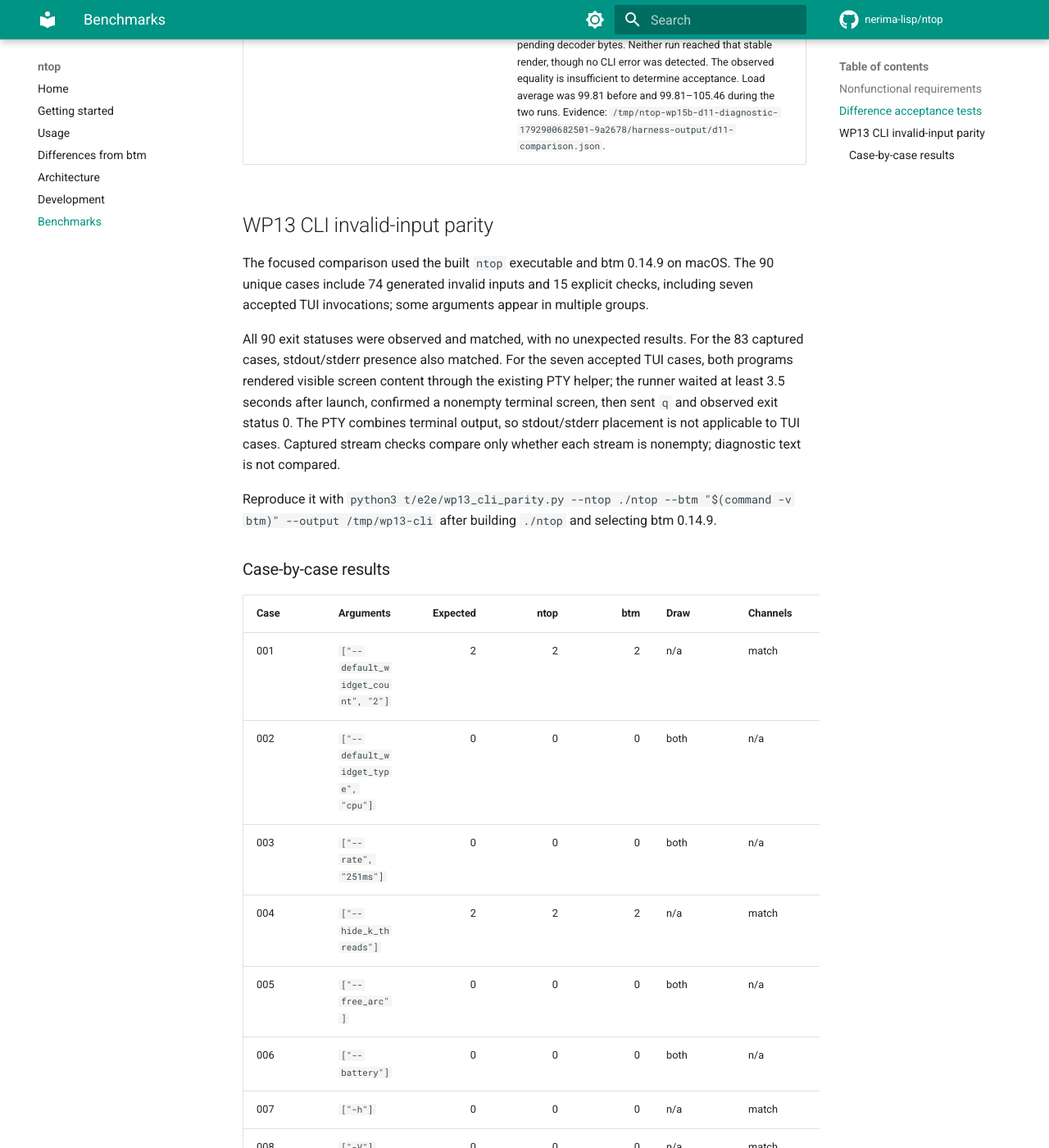
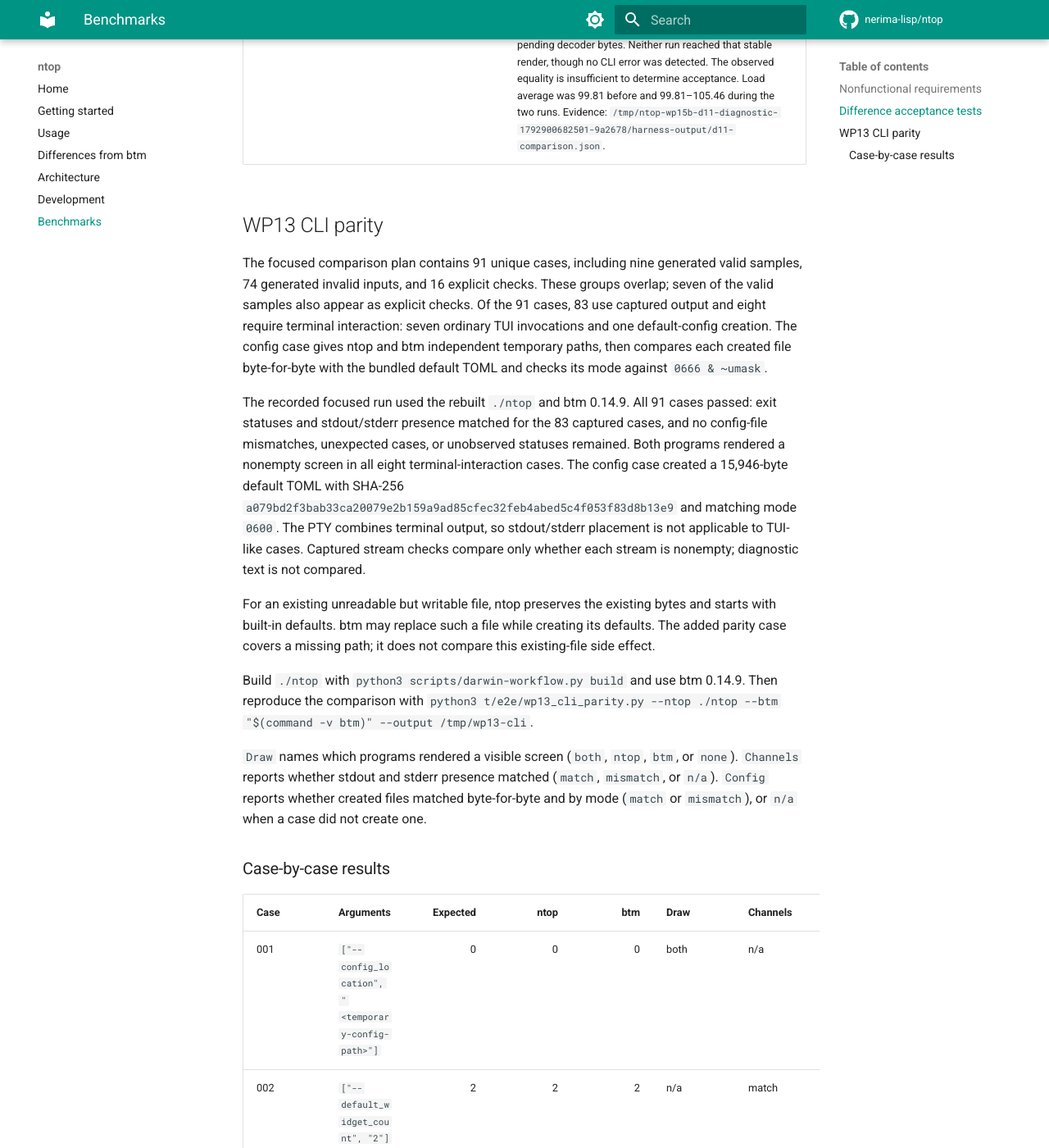
Before and after one commit to nerima-lisp/ntop, an MkDocs documentation site: the page built from docs/src/benchmarks.md, in a window 1280 px wide and 1400 px high, scrolled down 4045 px. Shown: the whole window at 82% size. Built offline with MkDocs 1.6.1 and Material for MkDocs 9.7.7, drawn with Linux system fonts in a browser that asks for light colours; comment, search, counter and statistics services are not loaded; some of the changed text lies outside the part shown.

Commit message:
fix(cli): initialize missing config paths
Create missing parent directories and write btm 0.14.9 defaults at a missing
config location. Preserve existing files and reject final symlinks.

Verification before rebase: check-local.py passed (2 Python tests, 36 packages,
363 source files); WP13 btm parity passed 91/91.

The full test run had 2,530 passes, 4 skips, and 1 failure out of 2,535. The
sole failure was Darwin battery boundary > brackets the native charge and
status read with pmset in unchanged t/platform/darwin/infrastructure-power-test.lisp.
It depends on the host battery state and was excluded per user direction.

After rebase onto current origin/main, check-local.py reports four over-500-line
files in the existing WP15 harness. These files are outside this change.

```diff
--- a/docs/src/benchmarks.md
+++ b/docs/src/benchmarks.md
@@ -35,107 +35,110 @@
 | D9 | Fixed sampling period | **PASS** | The application-sampler test used a 700 ms fixed period and a simulated 300 ms collection delay. Three live samples remained exactly 700 ms apart on the virtual clock (0 ms period error); the warm-up sample was discarded. |
 | D11 | `--free_arc` behavior | **INCOMPLETE** | With and without `--free_arc`, each run produced one valid initial full-screen signature containing CPU and Memory panels. The separate Memory/ARC comparison found no `ARC:` row in either capture. Acceptance requires at least two identical valid signatures and a 1.2-second stable interval after at least 200 ms without PTY output or pending decoder bytes. Neither run reached that stable render, though no CLI error was detected. The observed equality is insufficient to determine acceptance. Load average was 99.81 before and 99.81–105.46 during the two runs. Evidence: `/tmp/ntop-wp15b-d11-diagnostic-1792900682501-9a2678/harness-output/d11-comparison.json`. |
 
-## WP13 CLI invalid-input parity
+## WP13 CLI parity
 
-The focused comparison used the built `ntop` executable and btm 0.14.9 on macOS. The 90 unique cases include 74 generated invalid inputs and 15 explicit checks, including seven accepted TUI invocations; some arguments appear in multiple groups.
+The focused comparison plan contains 91 unique cases, including nine generated valid samples, 74 generated invalid inputs, and 16 explicit checks. These groups overlap; seven of the valid samples also appear as explicit checks. Of the 91 cases, 83 use captured output and eight require terminal interaction: seven ordinary TUI invocations and one default-config creation. The config case gives ntop and btm independent temporary paths, then compares each created file byte-for-byte with the bundled default TOML and checks its mode against `0666 & ~umask`.
 
-All 90 exit statuses were observed and matched, with no unexpected results. For the 83 captured cases, stdout/stderr presence also matched. For the seven accepted TUI cases, both programs rendered visible screen content through the existing PTY helper; the runner waited at least 3.5 seconds after launch, confirmed a nonempty terminal screen, then sent `q` and observed exit status 0. The PTY combines terminal output, so stdout/stderr placement is not applicable to TUI cases. Captured stream checks compare only whether each stream is nonempty; diagnostic text is not compared.
+The recorded focused run used the rebuilt `./ntop` and btm 0.14.9. All 91 cases passed: exit statuses and stdout/stderr presence matched for the 83 captured cases, and no config-file mismatches, unexpected cases, or unobserved statuses remained. Both programs rendered a nonempty screen in all eight terminal-interaction cases. The config case created a 15,946-byte default TOML with SHA-256 `a079bd2f3bab33ca20079e2b159a9ad85cfec32feb4abed5c4f053f83d8b13e9` and matching mode `0600`. The PTY combines terminal output, so stdout/stderr placement is not applicable to TUI-like cases. Captured stream checks compare only whether each stream is nonempty; diagnostic text is not compared.
 
-Reproduce it with `python3 t/e2e/wp13_cli_parity.py --ntop ./ntop --btm "$(command -v btm)" --output /tmp/wp13-cli` after building `./ntop` and selecting btm 0.14.9.
+For an existing unreadable but writable file, ntop preserves the existing bytes and starts with built-in defaults. btm may replace such a file while creating its defaults. The added parity case covers a missing path; it does not compare this existing-file side effect.
+
+Build `./ntop` with `python3 scripts/darwin-workflow.py build` and use btm 0.14.9. Then reproduce the comparison with `python3 t/e2e/wp13_cli_parity.py --ntop ./ntop --btm "$(command -v btm)" --output /tmp/wp13-cli`.
+
+`Draw` names which programs rendered a visible screen (`both`, `ntop`, `btm`, or `none`). `Channels` reports whether stdout and stderr presence matched (`match`, `mismatch`, or `n/a`). `Config` reports whether created files matched byte-for-byte and by mode (`match` or `mismatch`), or `n/a` when a case did not create one.
 
 ### Case-by-case results
 
-| Case | Arguments | Expected | ntop | btm | Draw | Channels | Result |
-|---|---|---:|---:|---:|---|---|---|
-| 001 | `["--default_widget_count", "2"]` | 2 | 2 | 2 | n/a | match | pass |
-| 002 | `["--default_widget_type", "cpu"]` | 0 | 0 | 0 | both | n/a | pass |
-| 003 | `["--rate", "251ms"]` | 0 | 0 | 0 | both | n/a | pass |
-| 004 | `["--hide_k_threads"]` | 2 | 2 | 2 | n/a | match | pass |
-| 005 | `["--free_arc"]` | 0 | 0 | 0 | both | n/a | pass |
-| 006 | `["--battery"]` | 0 | 0 | 0 | both | n/a | pass |
-| 007 | `["-h"]` | 0 | 0 | 0 | n/a | match | pass |
-| 008 | `["-V"]` | 0 | 0 | 0 | n/a | match | pass |
-| 009 | `["--autohide_time=false"]` | 2 | 2 | 2 | n/a | match | pass |
-| 010 | `["--basic=false"]` | 2 | 2 | 2 | n/a | match | pass |
-| 011 | `["--config_location"]` | 2 | 2 | 2 | n/a | match | pass |
-| 012 | `["--config-location"]` | 2 | 2 | 2 | n/a | match | pass |
-| 013 | `["--config"]` | 2 | 2 | 2 | n/a | match | pass |
-| 014 | `["-C"]` | 2 | 2 | 2 | n/a | match | pass |
-| 015 | `["--default_time_value", "abc"]` | 1 | 1 | 1 | n/a | match | pass |
-| 016 | `["--default_time_value", "29999ms"]` | 1 | 1 | 1 | n/a | match | pass |
-| 017 | `["--default-time-value", "abc"]` | 1 | 1 | 1 | n/a | match | pass |
-| 018 | `["--default-time-value", "29999ms"]` | 1 | 1 | 1 | n/a | match | pass |
-| 019 | `["-t", "abc"]` | 1 | 1 | 1 | n/a | match | pass |
-| 020 | `["-t", "29999ms"]` | 1 | 1 | 1 | n/a | match | pass |
-| 021 | `["--default_widget_count", "not-an-integer"]` | 2 | 2 | 2 | n/a | match | pass |
-| 022 | `["--default-widget-count", "not-an-integer"]` | 2 | 2 | 2 | n/a | match | pass |
-| 023 | `["--default_widget_type", "not-a-choice"]` | 2 | 2 | 2 | n/a | match | pass |
-| 024 | `["--default-widget-type", "not-a-choice"]` | 2 | 2 | 2 | n/a | match | pass |
-| 025 | `["--disable_click=false"]` | 2 | 2 | 2 | n/a | match | pass |
-| 026 | `["--disable_keys=false"]` | 2 | 2 | 2 | n/a | match | pass |
-| 027 | `["--dot_marker=false"]` | 2 | 2 | 2 | n/a | match | pass |
-| 028 | `["--expanded=false"]` | 2 | 2 | 2 | n/a | match | pass |
-| 029 | `["--hide_time=false"]` | 2 | 2 | 2 | n/a | match | pass |
-| 030 | `["--rate", "abc"]` | 1 | 1 | 1 | n/a | match | pass |
-| 031 | `["--rate", "249ms"]` | 1 | 1 | 1 | n/a | match | pass |
-| 032 | `["-r", "abc"]` | 1 | 1 | 1 | n/a | match | pass |
-| 033 | `["-r", "249ms"]` | 1 | 1 | 1 | n/a | match | pass |
-| 034 | `["--retention", "abc"]` | 1 | 1 | 1 | n/a | match | pass |
-| 035 | `["--show_table_scroll_position=false"]` | 2 | 2 | 2 | n/a | match | pass |
-| 036 | `["--time_delta", "abc"]` | 1 | 1 | 1 | n/a | match | pass |
-| 037 | `["--time_delta", "999ms"]` | 1 | 1 | 1 | n/a | match | pass |
-| 038 | `["--time-delta", "abc"]` | 1 | 1 | 1 | n/a | match | pass |
-| 039 | `["--time-delta", "999ms"]` | 1 | 1 | 1 | n/a | match | pass |
-| 040 | `["-d", "abc"]` | 1 | 1 | 1 | n/a | match | pass |
-| 041 | `["-d", "999ms"]` | 1 | 1 | 1 | n/a | match | pass |
-| 042 | `["--case_sensitive=false"]` | 2 | 2 | 2 | n/a | match | pass |
-| 043 | `["--current_usage=false"]` | 2 | 2 | 2 | n/a | match | pass |
-| 044 | `["--disable_advanced_kill=false"]` | 2 | 2 | 2 | n/a | match | pass |
-| 045 | `["--read_only=false"]` | 2 | 2 | 2 | n/a | match | pass |
-| 046 | `["--hide_k_threads=false"]` | 2 | 2 | 2 | n/a | match | pass |
-| 047 | `["--get_threads=false"]` | 2 | 2 | 2 | n/a | match | pass |
-| 048 | `["--process_default_sort", "not-a-column"]` | 1 | 1 | 1 | n/a | match | pass |
-| 049 | `["--process-default-sort", "not-a-column"]` | 1 | 1 | 1 | n/a | match | pass |
-| 050 | `["--group_processes=false"]` | 2 | 2 | 2 | n/a | match | pass |
-| 051 | `["--process_memory_as_value=false"]` | 2 | 2 | 2 | n/a | match | pass |
-| 052 | `["--process_command=false"]` | 2 | 2 | 2 | n/a | match | pass |
-| 053 | `["--regex=false"]` | 2 | 2 | 2 | n/a | match | pass |
-| 054 | `["--tree=false"]` | 2 | 2 | 2 | n/a | match | pass |
-| 055 | `["--tree_collapse=false"]` | 2 | 2 | 2 | n/a | match | pass |
-| 056 | `["--unnormalized_cpu=false"]` | 2 | 2 | 2 | n/a | match | pass |
-| 057 | `["--whole_word=false"]` | 2 | 2 | 2 | n/a | match | pass |
-| 058 | `["--celsius=false"]` | 2 | 2 | 2 | n/a | match | pass |
-| 059 | `["--fahrenheit=false"]` | 2 | 2 | 2 | n/a | match | pass |
-| 060 | `["--kelvin=false"]` | 2 | 2 | 2 | n/a | match | pass |
-| 061 | `["--cpu_left_legend=false"]` | 2 | 2 | 2 | n/a | match | pass |
-| 062 | `["--default_cpu_entry", "not-a-choice"]` | 2 | 2 | 2 | n/a | match | pass |
-| 063 | `["--default-cpu-entry", "not-a-choice"]` | 2 | 2 | 2 | n/a | match | pass |
-| 064 | `["--hide_avg_cpu=false"]` | 2 | 2 | 2 | n/a | match | pass |
-| 065 | `["--memory_legend", "not-a-choice"]` | 2 | 2 | 2 | n/a | match | pass |
-| 066 | `["--memory-legend", "not-a-choice"]` | 2 | 2 | 2 | n/a | match | pass |
-| 067 | `["--enable_cache_memory=false"]` | 2 | 2 | 2 | n/a | match | pass |
-| 068 | `["--free_arc=false"]` | 2 | 2 | 2 | n/a | match | pass |
-| 069 | `["--short_gpu_names=false"]` | 2 | 2 | 2 | n/a | match | pass |
-| 070 | `["--network_legend", "not-a-choice"]` | 2 | 2 | 2 | n/a | match | pass |
-| 071 | `["--network-legend", "not-a-choice"]` | 2 | 2 | 2 | n/a | match | pass |
-| 072 | `["--network_use_bytes=false"]` | 2 | 2 | 2 | n/a | match | pass |
-| 073 | `["--network_use_binary_prefix=false"]` | 2 | 2 | 2 | n/a | match | pass |
-| 074 | `["--network_use_log=false"]` | 2 | 2 | 2 | n/a | match | pass |
-| 075 | `["--use_old_network_legend=false"]` | 2 | 2 | 2 | n/a | match | pass |
-| 076 | `["--show_packets=false"]` | 2 | 2 | 2 | n/a | match | pass |
-| 077 | `["--network_start_zeroed=false"]` | 2 | 2 | 2 | n/a | match | pass |
-| 078 | `["--battery=false"]` | 2 | 2 | 2 | n/a | match | pass |
-| 079 | `["--disable_gpu=false"]` | 2 | 2 | 2 | n/a | match | pass |
-| 080 | `["--theme", "not-a-choice"]` | 2 | 2 | 2 | n/a | match | pass |
-| 081 | `["--help=invalid"]` | 2 | 2 | 2 | n/a | match | pass |
-| 082 | `["--version=invalid"]` | 2 | 2 | 2 | n/a | match | pass |
-| 083 | `["--bogus"]` | 2 | 2 | 2 | n/a | match | pass |
-| 084 | `["--theme", "bad"]` | 2 | 2 | 2 | n/a | match | pass |
-| 085 | `["--default_widget_type", "foo"]` | 2 | 2 | 2 | n/a | match | pass |
-| 086 | `["--rate", "100"]` | 1 | 1 | 1 | n/a | match | pass |
-| 087 | `["--rate", "250"]` | 0 | 0 | 0 | both | n/a | pass |
-| 088 | `["--rate", "250ms"]` | 0 | 0 | 0 | both | n/a | pass |
-| 089 | `["--retention", "59999ms"]` | 0 | 0 | 0 | both | n/a | pass |
-| 090 | `["--celsius", "--kelvin"]` | 2 | 2 | 2 | n/a | match | pass |
-
-The valid path argument `--config_location /tmp/config` is outside this invalid-input comparison. btm proceeds to terminal initialization, and its non-TTY failure emits terminal-control bytes on stdout. ntop rejects config-location values before launching the TUI; that behavior is not covered here.
+| Case | Arguments | Expected | ntop | btm | Draw | Channels | Config | Result |
+|---|---|---:|---:|---:|---|---|---|---|
+| 001 | `["--config_location", "<temporary-config-path>"]` | 0 | 0 | 0 | both | n/a | match | pass |
+| 002 | `["--default_widget_count", "2"]` | 2 | 2 | 2 | n/a | match | n/a | pass |
+| 003 | `["--default_widget_type", "cpu"]` | 0 | 0 | 0 | both | n/a | n/a | pass |
+| 004 | `["--rate", "251ms"]` | 0 | 0 | 0 | both | n/a | n/a | pass |
+| 005 | `["--hide_k_threads"]` | 2 | 2 | 2 | n/a | match | n/a | pass |
+| 006 | `["--free_arc"]` | 0 | 0 | 0 | both | n/a | n/a | pass |
+| 007 | `["--battery"]` | 0 | 0 | 0 | both | n/a | n/a | pass |
+| 008 | `["-h"]` | 0 | 0 | 0 | n/a | match | n/a | pass |
+| 009 | `["-V"]` | 0 | 0 | 0 | n/a | match | n/a | pass |
+| 010 | `["--autohide_time=false"]` | 2 | 2 | 2 | n/a | match | n/a | pass |
+| 011 | `["--basic=false"]` | 2 | 2 | 2 | n/a | match | n/a | pass |
+| 012 | `["--config_location"]` | 2 | 2 | 2 | n/a | match | n/a | pass |
+| 013 | `["--config-location"]` | 2 | 2 | 2 | n/a | match | n/a | pass |
+| 014 | `["--config"]` | 2 | 2 | 2 | n/a | match | n/a | pass |
+| 015 | `["-C"]` | 2 | 2 | 2 | n/a | match | n/a | pass |
+| 016 | `["--default_time_value", "abc"]` | 1 | 1 | 1 | n/a | match | n/a | pass |
+| 017 | `["--default_time_value", "29999ms"]` | 1 | 1 | 1 | n/a | match | n/a | pass |
+| 018 | `["--default-time-value", "abc"]` | 1 | 1 | 1 | n/a | match | n/a | pass |
+| 019 | `["--default-time-value", "29999ms"]` | 1 | 1 | 1 | n/a | match | n/a | pass |
+| 020 | `["-t", "abc"]` | 1 | 1 | 1 | n/a | match | n/a | pass |
+| 021 | `["-t", "29999ms"]` | 1 | 1 | 1 | n/a | match | n/a | pass |
+| 022 | `["--default_widget_count", "not-an-integer"]` | 2 | 2 | 2 | n/a | match | n/a | pass |
+| 023 | `["--default-widget-count", "not-an-integer"]` | 2 | 2 | 2 | n/a | match | n/a | pass |
+| 024 | `["--default_widget_type", "not-a-choice"]` | 2 | 2 | 2 | n/a | match | n/a | pass |
+| 025 | `["--default-widget-type", "not-a-choice"]` | 2 | 2 | 2 | n/a | match | n/a | pass |
+| 026 | `["--disable_click=false"]` | 2 | 2 | 2 | n/a | match | n/a | pass |
+| 027 | `["--disable_keys=false"]` | 2 | 2 | 2 | n/a | match | n/a | pass |
+| 028 | `["--dot_marker=false"]` | 2 | 2 | 2 | n/a | match | n/a | pass |
+| 029 | `["--expanded=false"]` | 2 | 2 | 2 | n/a | match | n/a | pass |
+| 030 | `["--hide_time=false"]` | 2 | 2 | 2 | n/a | match | n/a | pass |
+| 031 | `["--rate", "abc"]` | 1 | 1 | 1 | n/a | match | n/a | pass |
+| 032 | `["--rate", "249ms"]` | 1 | 1 | 1 | n/a | match | n/a | pass |
+| 033 | `["-r", "abc"]` | 1 | 1 | 1 | n/a | match | n/a | pass |
+| 034 | `["-r", "249ms"]` | 1 | 1 | 1 | n/a | match | n/a | pass |
+| 035 | `["--retention", "abc"]` | 1 | 1 | 1 | n/a | match | n/a | pass |
+| 036 | `["--show_table_scroll_position=false"]` | 2 | 2 | 2 | n/a | match | n/a | pass |
+| 037 | `["--time_delta", "abc"]` | 1 | 1 | 1 | n/a | match | n/a | pass |
+| 038 | `["--time_delta", "999ms"]` | 1 | 1 | 1 | n/a | match | n/a | pass |
+| 039 | `["--time-delta", "abc"]` | 1 | 1 | 1 | n/a | match | n/a | pass |
+| 040 | `["--time-delta", "999ms"]` | 1 | 1 | 1 | n/a | match | n/a | pass |
+| 041 | `["-d", "abc"]` | 1 | 1 | 1 | n/a | match | n/a | pass |
+| 042 | `["-d", "999ms"]` | 1 | 1 | 1 | n/a | match | n/a | pass |
+| 043 | `["--case_sensitive=false"]` | 2 | 2 | 2 | n/a | match | n/a | pass |
+| 044 | `["--current_usage=false"]` | 2 | 2 | 2 | n/a | match | n/a | pass |
+| 045 | `["--disable_advanced_kill=false"]` | 2 | 2 | 2 | n/a | match | n/a | pass |
+| 046 | `["--read_only=false"]` | 2 | 2 | 2 | n/a | match | n/a | pass |
+| 047 | `["--hide_k_threads=false"]` | 2 | 2 | 2 | n/a | match | n/a | pass |
+| 048 | `["--get_threads=false"]` | 2 | 2 | 2 | n/a | match | n/a | pass |
+| 049 | `["--process_default_sort", "not-a-column"]` | 1 | 1 | 1 | n/a | match | n/a | pass |
+| 050 | `["--process-default-sort", "not-a-column"]` | 1 | 1 | 1 | n/a | match | n/a | pass |
+| 051 | `["--group_processes=false"]` | 2 | 2 | 2 | n/a | match | n/a | pass |
+| 052 | `["--process_memory_as_value=false"]` | 2 | 2 | 2 | n/a | match | n/a | pass |
+| 053 | `["--process_command=false"]` | 2 | 2 | 2 | n/a | match | n/a | pass |
+| 054 | `["--regex=false"]` | 2 | 2 | 2 | n/a | match | n/a | pass |
+| 055 | `["--tree=false"]` | 2 | 2 | 2 | n/a | match | n/a | pass |
+| 056 | `["--tree_collapse=false"]` | 2 | 2 | 2 | n/a | match | n/a | pass |
+| 057 | `["--unnormalized_cpu=false"]` | 2 | 2 | 2 | n/a | match | n/a | pass |
+| 058 | `["--whole_word=false"]` | 2 | 2 | 2 | n/a | match | n/a | pass |
+| 059 | `["--celsius=false"]` | 2 | 2 | 2 | n/a | match | n/a | pass |
+| 060 | `["--fahrenheit=false"]` | 2 | 2 | 2 | n/a | match | n/a | pass |
+| 061 | `["--kelvin=false"]` | 2 | 2 | 2 | n/a | match | n/a | pass |
+| 062 | `["--cpu_left_legend=false"]` | 2 | 2 | 2 | n/a | match | n/a | pass |
+| 063 | `["--default_cpu_entry", "not-a-choice"]` | 2 | 2 | 2 | n/a | match | n/a | pass |
+| 064 | `["--default-cpu-entry", "not-a-choice"]` | 2 | 2 | 2 | n/a | match | n/a | pass |
+| 065 | `["--hide_avg_cpu=false"]` | 2 | 2 | 2 | n/a | match | n/a | pass |
+| 066 | `["--memory_legend", "not-a-choice"]` | 2 | 2 | 2 | n/a | match | n/a | pass |
+| 067 | `["--memory-legend", "not-a-choice"]` | 2 | 2 | 2 | n/a | match | n/a | pass |
+| 068 | `["--enable_cache_memory=false"]` | 2 | 2 | 2 | n/a | match | n/a | pass |
+| 069 | `["--free_arc=false"]` | 2 | 2 | 2 | n/a | match | n/a | pass |
+| 070 | `["--short_gpu_names=false"]` | 2 | 2 | 2 | n/a | match | n/a | pass |
+| 071 | `["--network_legend", "not-a-choice"]` | 2 | 2 | 2 | n/a | match | n/a | pass |
+| 072 | `["--network-legend", "not-a-choice"]` | 2 | 2 | 2 | n/a | match | n/a | pass |
+| 073 | `["--network_use_bytes=false"]` | 2 | 2 | 2 | n/a | match | n/a | pass |
+| 074 | `["--network_use_binary_prefix=false"]` | 2 | 2 | 2 | n/a | match | n/a | pass |
+| 075 | `["--network_use_log=false"]` | 2 | 2 | 2 | n/a | match | n/a | pass |
+| 076 | `["--use_old_network_legend=false"]` | 2 | 2 | 2 | n/a | match | n/a | pass |
+| 077 | `["--show_packets=false"]` | 2 | 2 | 2 | n/a | match | n/a | pass |
+| 078 | `["--network_start_zeroed=false"]` | 2 | 2 | 2 | n/a | match | n/a | pass |
+| 079 | `["--battery=false"]` | 2 | 2 | 2 | n/a | match | n/a | pass |
+| 080 | `["--disable_gpu=false"]` | 2 | 2 | 2 | n/a | match | n/a | pass |
+| 081 | `["--theme", "not-a-choice"]` | 2 | 2 | 2 | n/a | match | n/a | pass |
+| 082 | `["--help=invalid"]` | 2 | 2 | 2 | n/a | match | n/a | pass |
+| 083 | `["--version=invalid"]` | 2 | 2 | 2 | n/a | match | n/a | pass |
+| 084 | `["--bogus"]` | 2 | 2 | 2 | n/a | match | n/a | pass |
+| 085 | `["--theme", "bad"]` | 2 | 2 | 2 | n/a | match | n/a | pass |
+| 086 | `["--default_widget_type", "foo"]` | 2 | 2 | 2 | n/a | match | n/a | pass |
+| 087 | `["--rate", "100"]` | 1 | 1 | 1 | n/a | match | n/a | pass |
+| 088 | `["--rate", "250"]` | 0 | 0 | 0 | both | n/a | n/a | pass |
+| 089 | `["--rate", "250ms"]` | 0 | 0 | 0 | both | n/a | n/a | pass |
+| 090 | `["--retention", "59999ms"]` | 0 | 0 | 0 | both | n/a | n/a | pass |
+| 091 | `["--celsius", "--kelvin"]` | 2 | 2 | 2 | n/a | match | n/a | pass |
```
Also changed, not shown: docs/src/differences.md (+3 -1 lines), docs/src/usage.md (+6 -4 lines), src/cli/default-config.toml (added, +511 -0 lines), 6 other files.
